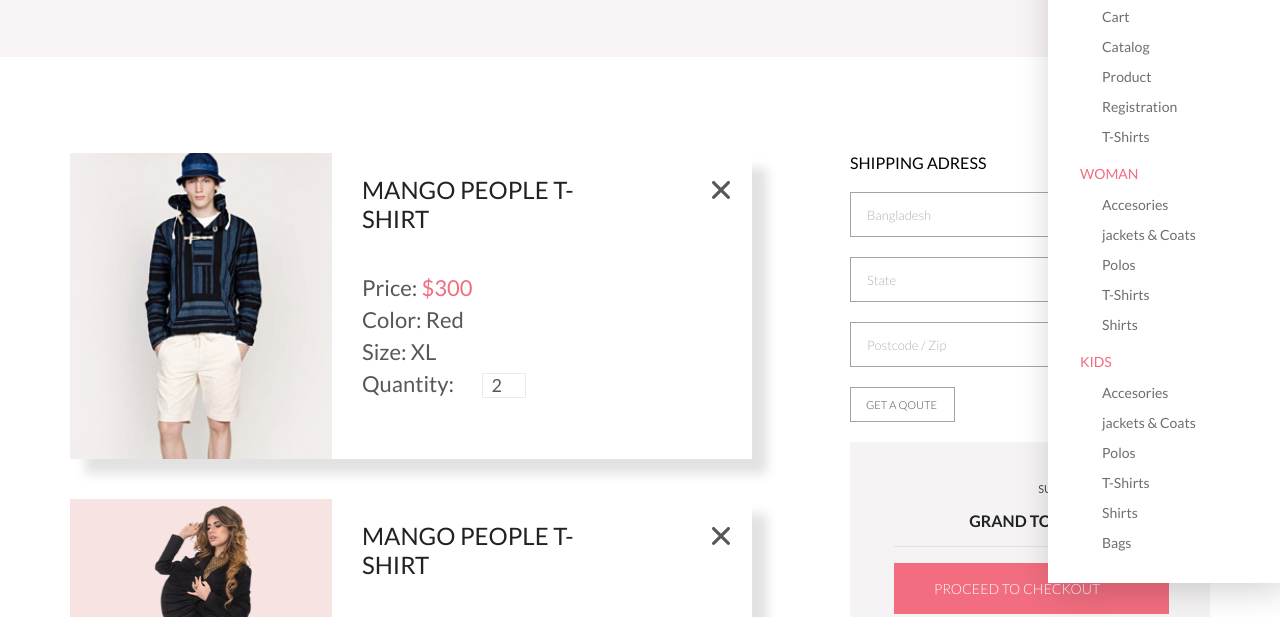
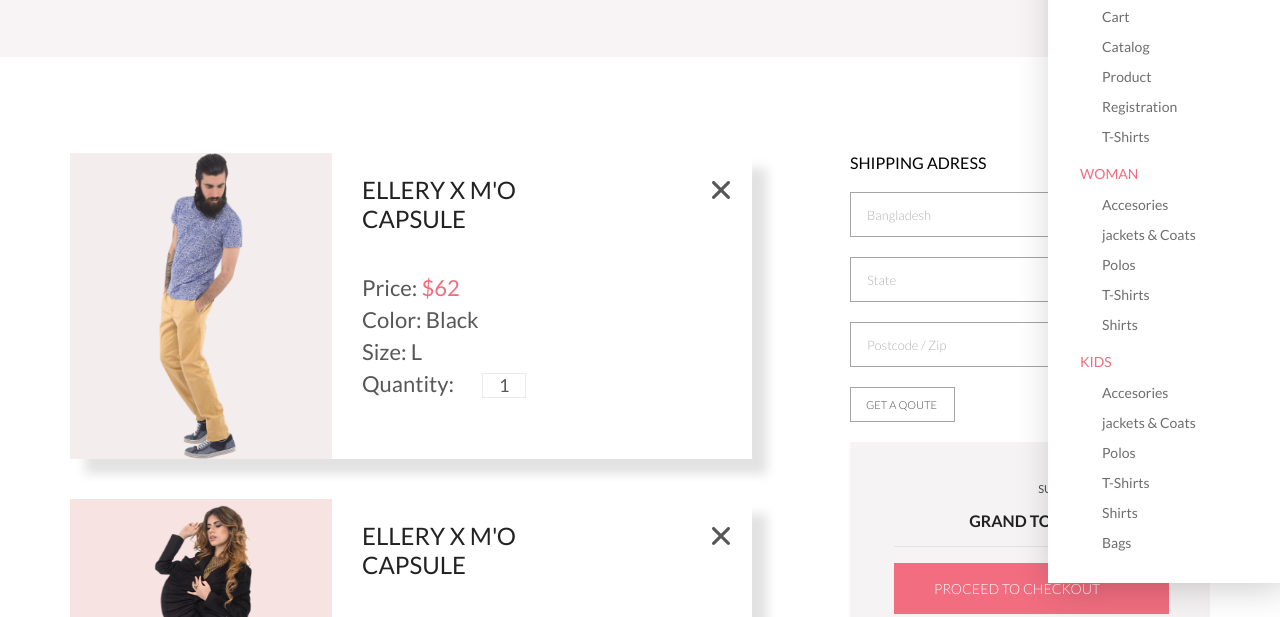
Before and after one commit to slansaf/advanced-HTML-CSS, a plain HTML site: page cart.html in a window 1280 px wide. Shown: the part 170-787 px from the top of the page. Drawn offline with Linux system fonts and the light colour scheme.

Commit message:
Выполнено 6-е домашнее задание по курсу Продолжение JavaScript

```diff
--- a/cart.html
+++ b/cart.html
@@ -168,7 +168,7 @@
 
 			<section class="cart center">
 				<div class="cart__cards">
-					<div class="cart__card">
+					<!-- <div class="cart__card">
 						<img
 							class="cart__img"
 							src="/img/mancatr1.png"
@@ -254,7 +254,7 @@
 								</svg>
 							</a>
 						</div>
-					</div>
+					</div> -->
 
 					<div class="cart__buttons">
 						<button class="cart__button">CLEAR SHOPPING CART</button>
@@ -434,6 +434,8 @@
 					</div>
 				</div>
 			</footer>
+
+			<script src="/script/script-cart.js"></script>
 		</div>
 	</body>
 </html>
--- /dev/null
+++ b/script/data.json
@@ -0,0 +1,30 @@
+[
+	{
+		"id": 1,
+		"price": 300,
+		"count": 2,
+		"color": "Red",
+		"size": "XL",
+		"img": "/img/mancatr1.png",
+		"title": "MANGO PEOPLE T-SHIRT"
+	},
+
+	{
+		"id": 2,
+		"price": 62,
+		"count": 1,
+		"color": "Black",
+		"size": "L",
+		"img": "/img/item2.png",
+		"title": "ELLERY X M'O CAPSULE"
+	},
+	{
+		"id": 2,
+		"price": 62,
+		"count": 1,
+		"color": "Black",
+		"size": "L",
+		"img": "/img/item4.png",
+		"title": "ELLERY X M'O CAPSULE"
+	}
+]
--- /dev/null
+++ b/script/script-cart.js
@@ -0,0 +1,72 @@
+const url = './script/data.json';
+
+async function getData(url) {
+	try {
+		const response = await fetch(url);
+		const data = await response.json();
+		return data;
+	} catch (error) {
+		console.log(error.message);
+	}
+}
+
+document.addEventListener('DOMContentLoaded', async (e) => {
+	const data = await getData(url);
+	const list = document.querySelector('.cart__cards');
+	data.forEach(element => {
+		list.insertAdjacentHTML('afterbegin', `
+			<div class="cart__card">
+						<img
+							class="cart__img"
+							src=${element.img}
+							alt="man-in-cart"
+						/>
+						<div class="cart__price">
+							<a href="#" class="cart__head"> ${element.title} </a>
+							<ul class="cart__ul">
+								<li>Price: <span class="cart__ul_color">$${element.price}</span></li>
+								<li>Color: ${element.color}</li>
+								<li>Size: ${element.size}</li>
+								<li>
+									Quantity:
+									<input
+										type="number"
+										value=${element.count}
+										class="cart__ul_quantity"
+									/>
+								</li>
+							</ul>
+							<a href="#" class="cart__cross">
+								<svg
+									width="18.000000"
+									height="18.000000"
+									viewBox="0 0 18 18"
+									fill="none"
+									xmlns="http://www.w3.org/2000/svg"
+									xmlns:xlink="http://www.w3.org/1999/xlink"
+								>
+									<desc>Created with Pixso.</desc>
+									<defs />
+									<path
+										id="Vector"
+										d="M11.24 9L17.53 2.71C17.82 2.41 17.99 2.01 17.99 1.59C17.99 1.17 17.82 0.76 17.53 0.46C17.23 0.16 16.83 0 16.4 0C15.98 0 15.58 0.16 15.28 0.46L9 6.75L2.71 0.46C2.41 0.16 2.01 0 1.59 0C1.16 0 0.76 0.16 0.46 0.46C0.16 0.76 0 1.16 0 1.59C0 2.01 0.16 2.41 0.46 2.71L6.75 9L0.46 15.28C0.16 15.58 0 15.98 0 16.4C0 16.83 0.16 17.23 0.46 17.53C0.76 17.83 1.16 18 1.59 18C2.01 18 2.41 17.83 2.71 17.53L9 11.24L15.28 17.53C15.58 17.83 15.98 18 16.4 18C16.83 18 17.23 17.83 17.53 17.53C17.83 17.23 18 16.83 18 16.4C18 15.98 17.83 15.58 17.53 15.28L11.24 9Z"
+										fill="#575757"
+										fill-opacity="1.000000"
+										fill-rule="nonzero"
+									/>
+								</svg>
+							</a>
+						</div>
+					</div>
+			`)
+	});
+
+	list.addEventListener('click', (e) => {
+		if(e.target.closest('.cart__cross')){
+			const item = e.target.closest('.cart__card');
+			if (item) {
+				item.remove();
+			}
+		}
+	});
+});
--- a/script/script.js
+++ b/script/script.js
@@ -1,3 +1,40 @@
+const url = '../script/data-index.json';
+
+async function getData(url) {
+	try {
+		const response = await fetch(url);
+		const data = await response.json();
+		return data;
+	} catch (error) {
+		console.log(error.message);
+	}
+}
+
+
+document.addEventListener('DOMContentLoaded', async (e) => {
+	const data = await getData(url);
+	const list = document.querySelector('.fetured_items__grid');
+	data.forEach(element => {
+		list.insertAdjacentHTML('beforeend', `
+				<div class="item${element.id} items">
+					<div class="items__img">
+						<img src="${element.img}" alt="" />
+						<button class="hiden_button">Add to Cart</button>
+					</div>
+
+					<div class="card_items">
+						<h3 class="card_items__head">${element.title}</h3>
+						<p class="card_items__text">
+						${element.text}
+						</p>
+						<p class="card_items__price">$${element.price}</p>
+					</div>
+				</div>
+			`)
+	});
+});
+
+
 const dropDownMenu = document.querySelector('.dropdown-menu');
 const burger = document.querySelector('#button_lines');
 const closeMenu = document.querySelector('#close_but');
--- a/style/style-cart.scss
+++ b/style/style-cart.scss
@@ -45,6 +45,7 @@
 		&_quantity {
 			border: 1px solid rgb(234, 234, 234);
 			margin-left: 24px;
+			padding-left: 15px;
 			width: 44px;
 			height: 25px;
 			font-size: 18px;
@@ -61,7 +62,7 @@
 		font-weight: 400;
 		line-height: 29px;
 		text-align: left;
-		width: 262px;
+		max-width: 200px;
 		display: block;
 		&:hover {
 			color: $colorSelectSite;
@@ -76,6 +77,7 @@
 		position: absolute;
 		top: 28px;
 		right: 22px;
+		cursor: pointer;
 		&:hover path {
 			fill: $colorSelectSite;
 		}
```
Also changed, not shown: index.html (+2 -2 lines), product.html (+1 -0 lines), script/data-index.json (added, +44 -0 lines), css/style-cart.css.
